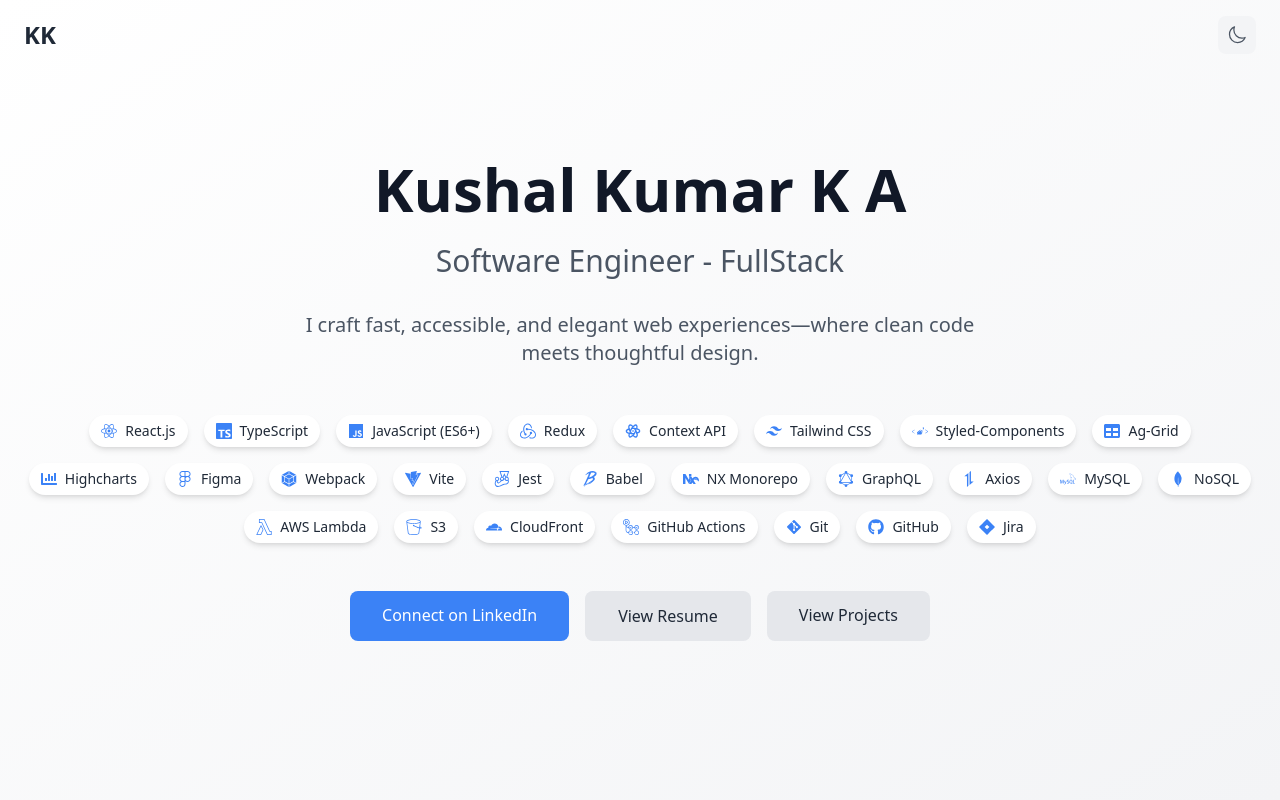
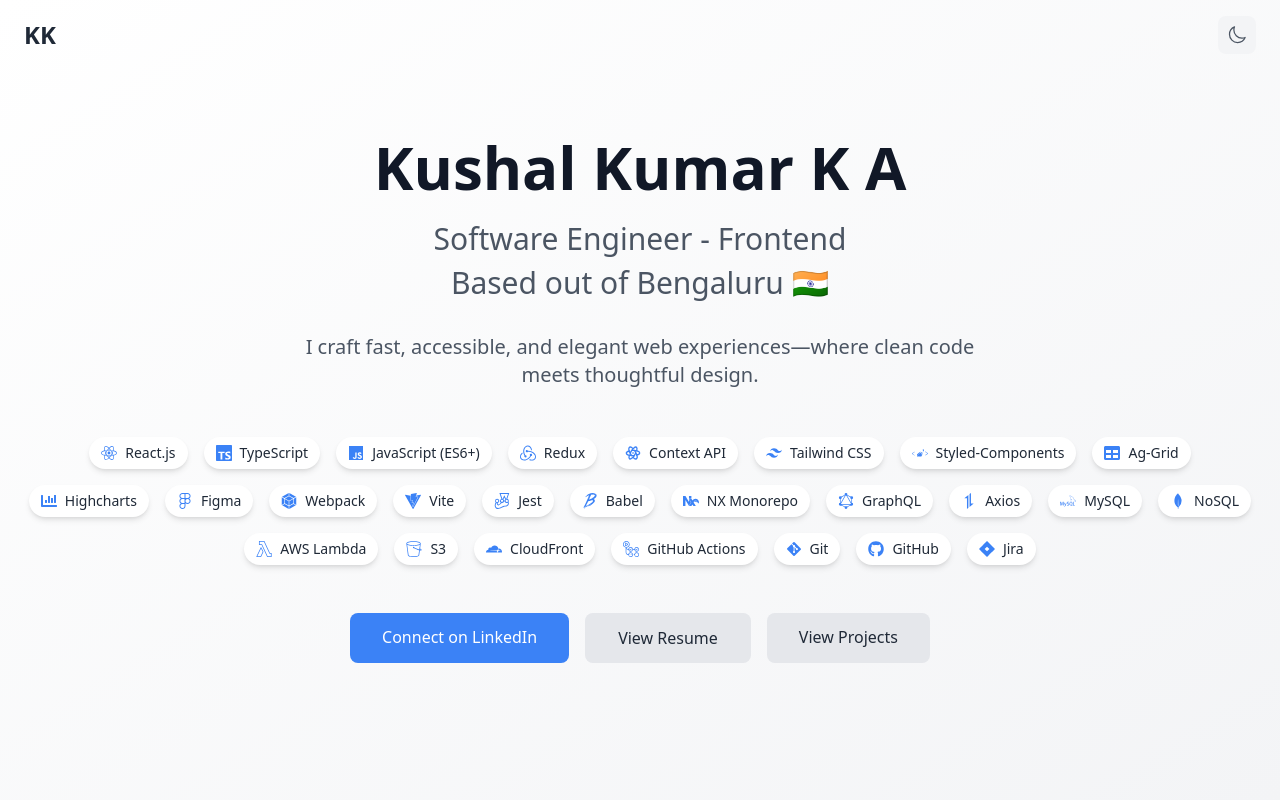
Before and after one commit to kushalkumarcs99/kushal-portfolio, a React (Vite) app: page / in a window 1280 px wide. Shown: the top 800 px of the page. Built offline with nearby package versions, Linux system fonts and the light colour scheme.

Commit message:
Changed the Hero for location

```diff
--- a/src/components/sections/Hero.tsx
+++ b/src/components/sections/Hero.tsx
@@ -94,10 +94,18 @@
                             initial={{ opacity: 0, y: 20 }}
                             animate={{ opacity: 1, y: 0 }}
                             transition={{ duration: 0.5, delay: 0.2 }}
+                            className="text-2xl md:text-3xl font-medium text-gray-600 dark:text-gray-300 mb-2"
+                        >
+                            Software Engineer - Frontend
+                        </motion.h2>
+                        <motion.p
+                            initial={{ opacity: 0, y: 20 }}
+                            animate={{ opacity: 1, y: 0 }}
+                            transition={{ duration: 0.5, delay: 0.2 }}
                             className="text-2xl md:text-3xl font-medium text-gray-600 dark:text-gray-300 mb-8"
                         >
-                            Software Engineer - FullStack
-                        </motion.h2>
+                            Based out of Bengaluru 🇮🇳
+                        </motion.p>
 
                         <motion.p
                             initial={{ opacity: 0, y: 20 }}
```
Also changed, not shown: src/assets/India.svg (added).
